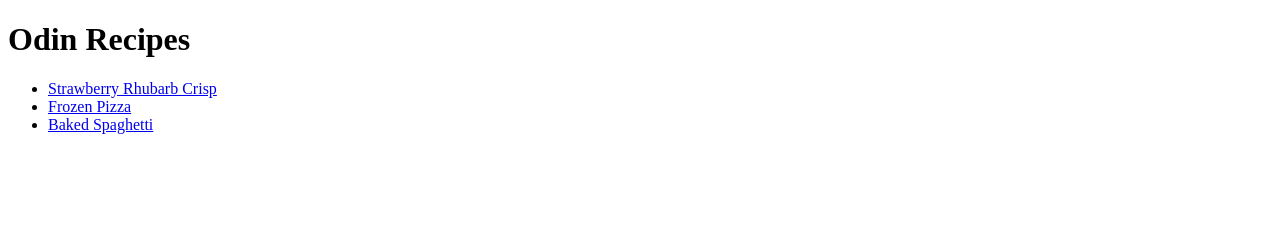
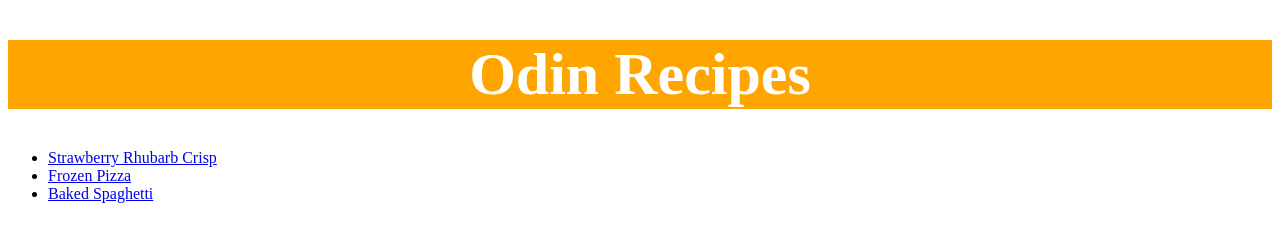
Before and after one commit to OrangeGriffin/odin-recipes, a plain HTML site: page index.html in a window 1280 px wide. Drawn offline with Linux system fonts and the light colour scheme.

Commit message:
Add styles to header of index

```diff
--- a/index.html
+++ b/index.html
@@ -8,7 +8,7 @@
     <link rel="stylesheet" href="styles.css">
 </head>
 <body>
-    <h1>Odin Recipes</h1>
+    <h1 class="index-header">Odin Recipes</h1>
     <ul>
     <li><a href="recipes/strawberry_rhubarb_crisp.html">Strawberry Rhubarb Crisp</a></li>
     <li><a href="recipes/frozen_pizza.html">Frozen Pizza</a></li>
--- a/styles.css
+++ b/styles.css
@@ -0,0 +1,7 @@
+.index-header {
+    font-weight: bold;
+    font-size: 60px;
+    background-color: orange;
+    color: white;
+    text-align: center;
+}
```
